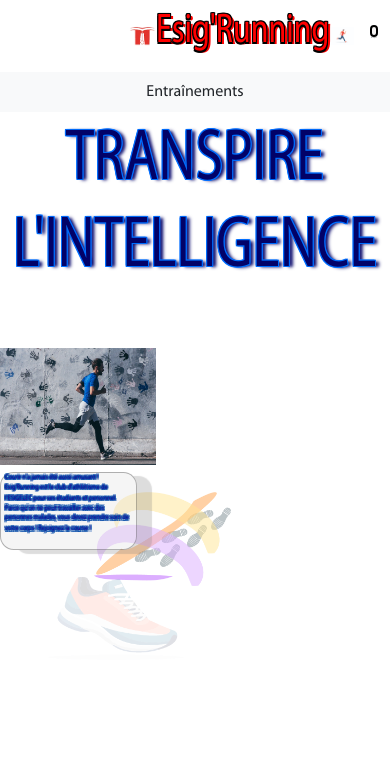
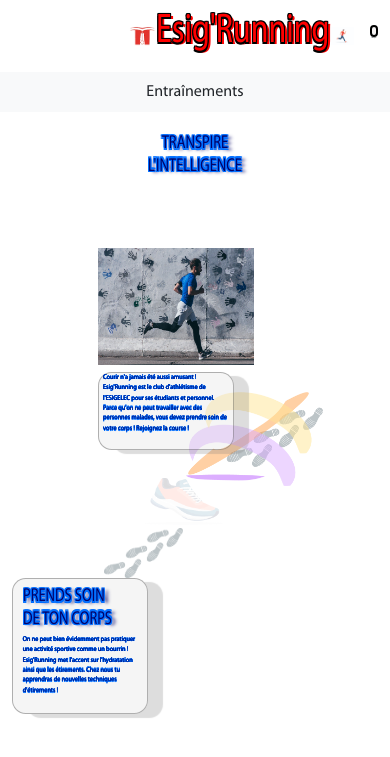
Before and after one commit to VitarseEsig/Esig-Running, a PHP site: page /accueil.php in a window 390 px wide; the page is wider, and only the part inside the window is pictured. Shown: the top 757 px of that part. Run offline with PHP 8.4, Linux system fonts and the light colour scheme.

Commit message:
Ajout de nouveaux éléments sur la page d'accueil

```diff
--- a/accueil.php
+++ b/accueil.php
@@ -10,12 +10,12 @@
 </div>
 
 <section class="row align-items-center g-0 g-sm-0" id="section-debut">
-    <div class="col-12 col-sm-5">
+    <div class="col-12 col-sm-5 offset-3 offset-sm-0">
         <img src="./assets/img/runner avec mur.jpg" alt="homme qui court" class="img-fluid taille-img">
     </div>
 
 
-    <div class="col-12 col-sm-7">
+    <div class="col-12 col-sm-7 offset-3 offset-sm-0">
         <div class="superposition-parent">
             <div class="d-flex flex-column justify-content-center align-items-center cellule-texte superposition-enfant">
                 <p>Courir n'a jamais été aussi amusant ! Esig'Running est le club d'athlétisme de l'ESIGELEC pour ses étudiants et personnel. Parce qu'on ne peut travailler avec des personnes malades, vous devez prendre soin de votre corps ! Rejoignez la course !</p>
@@ -24,8 +24,17 @@
             <img src="./assets/img/chaussure.png" alt="chaussure peu opaque" class="img-fluid superposition-enfant-bg-2">
         </div>
     </div>
+</section>
 
+<div class="margin-haut row">
+    <img src="./assets/img/Traces de pas.png" alt="traces de pas" class="col-3 offset-3">
+</div>
 
+<section id="section-milieu" class="superposition-parent">
+    <div class="d-flex flex-column justify-content-center align-items-start cellule-texte cellule-2">
+        <h2 class="ombre-bleue margin-h2">PRENDS SOIN<br>DE TON CORPS</h2>
+        <p>On ne peut bien évidemment pas pratiquer une activité sportive comme un bourrin ! Esig'Running met l'accent sur l'hydratation ainsi que les étirements. Chez nous tu apprendras de nouvelles techniques d'étirements !</p>
+    </div>
 </section>
 
 <?php
--- a/style.css
+++ b/style.css
@@ -4,6 +4,9 @@
 }
 body{
     font-family: "Myriad-Pro-Regular";
+    max-width: 100vw;
+    margin: 0;
+    overflow-x: hidden;
 }
 
 #divNav1{
@@ -14,6 +17,7 @@ body{
 .margin-debut{
     margin-top: 3vh;
     margin-bottom: 9vh;
+    text-align: center;
 }
 
 #logo {
@@ -67,7 +71,8 @@ body{
     font-size: 1.0rem;
 }
 h2{
-    font-size: 2.5rem;
+    font-size: 3.7vw;
+    transform: scaleY(1.3);
 }
 
 .ombre-bleue{
@@ -81,9 +86,8 @@ h2{
                 0px 1px 0px rgb(0, 110, 255),
                 0px -1px 0px rgb(0, 110, 255),
                 4px 1px 3px rgb(2,2,104);
-    font-size: 3.5rem;
-    transform: scaleY(1.3);
-    text-align: center;
+    /* font-size: 3.5rem; */
+
 
 }
 
@@ -105,33 +109,48 @@ p{
     font-size: 1.6vw;
     padding-left: 3%;
     padding-right: 3%;
-    color: rgb(27, 6, 146);
-    text-shadow: 1px 1px 0px rgb(3, 74, 168),
+    color: rgb(2, 2, 104);
+    /* text-shadow: 1px 1px 0px rgb(3, 74, 168),
                 -1px -1px 0px rgb(3, 74, 168),
                 1px -1px 0px rgb(3, 74, 168),
                 -1px 1px 0px rgb(3, 74, 168),
                 1px 0px 0px rgb(3, 74, 168),
                 -1px 0px 0px rgb(3, 74, 168),
                 0px 1px 0px rgb(3, 74, 168),
-                0px -1px 0px rgb(3, 74, 168);
+                0px -1px 0px rgb(3, 74, 168); */
+    text-shadow: 0.04vw 0.04vw 0vw rgb(0, 110, 255),
+                -0.04vw -0.04vw 0vw rgb(0, 110, 255),
+                0.04vw -0.04vw 0vw rgb(0, 110, 255),
+                -0.04vw 0.04vw 0vw rgb(0, 110, 255),
+                0.04vw 0vw 0vw rgb(0, 110, 255),
+                -0.04vw 0vw 0vw rgb(0, 110, 255),
+                0vw 0.04vw 0vw rgb(0, 110, 255),
+                0vw -0.04vw 0vw rgb(0, 110, 255);
     transform: scaleY(1.1);
 }
 .superposition-parent{
     position: relative;
     display: inline-block;
+    /* border: 1px solid blue; */
 }
 
 .superposition-enfant-bg{
     position: absolute;
     top: 25%;
-    left: 69%;
+    left: 65%;
     z-index: 1;
+    /* border: 1px solid red; */
+
 }
 .superposition-enfant-bg-2{
     position: absolute;
     top: 135%;
     left: 35%;
     z-index: 1;
+    max-width: 20vw;
+    max-height: 20vw;
+    /* border: 1px solid yellow; */
+
 }
 
 .superposition-enfant{
@@ -176,3 +195,23 @@ p{
         font-size: 0.5rem;
     } */
 }
+
+/* #section-debut{
+    border : 1px solid green;
+} */
+
+.margin-haut{
+    margin-top: 20vw;
+}
+
+.cellule-2{
+    width: 35vw;
+    height: 35vw;
+    padding: 1.5vw;
+    margin-left: 3vw;
+}
+.margin-h2{
+    margin-left: 1.1vw;
+    margin-bottom: 3vw;
+    margin-top: 2vw;
+}
```
